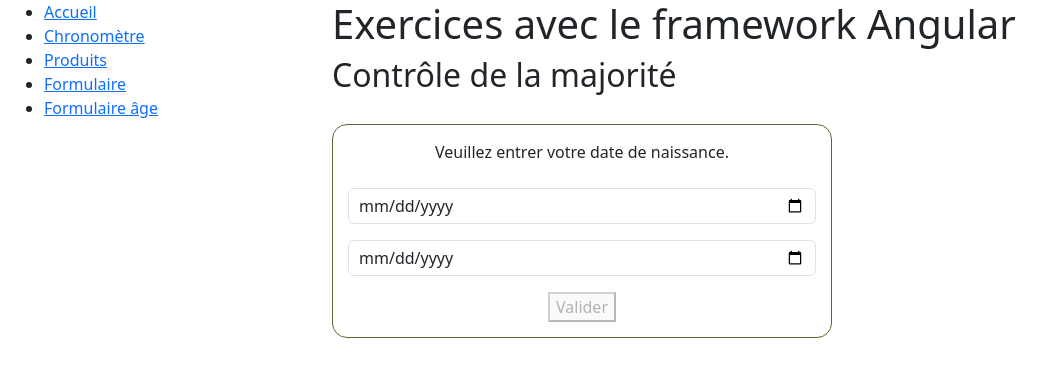
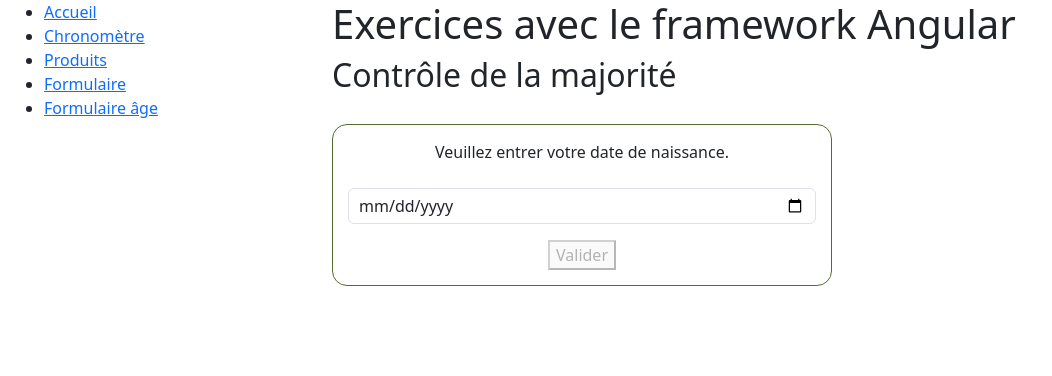
Before and after one commit to Verly1969/Exercices, an Angular app: page /age_form in a window 1280 px wide. Shown: the top 376 px of the page, without its empty margins (0-1052 px from the left). Built offline with nearby package versions, Linux system fonts and the light colour scheme.

Commit message:
update formulaire probleme merging

```diff
--- a/src/app/features/age-formulaire/age-formulaire.html
+++ b/src/app/features/age-formulaire/age-formulaire.html
@@ -17,9 +17,6 @@
         </p>
         <p>
             <input class="form-control" type="date" formControlName="dateNaissance" id="dateInput" />
-        </p>
-        <p>
-            <input class="form-control" type="date" formControlName="dateNaissance" id="dateInput" />
             {{ ageForm.get("dateNaissance")?.getError("mineur") }}
         </p>
         @if (ageForm.get("dateNaissance")?.touched && ageForm.get("dateNaissance")?.hasError("mineur")){
```
